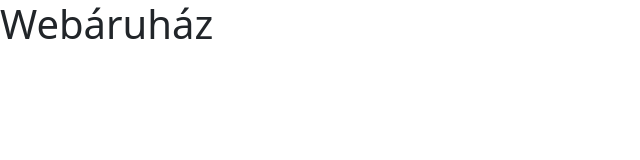
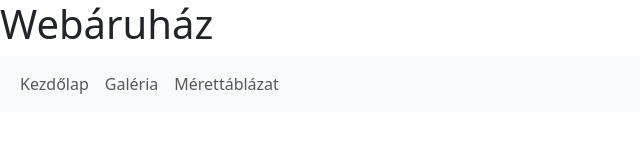
Before and after one commit to Zerghorda/webaruhaz, a plain HTML site: page index.html in a window 1280 px wide. Shown: the whole page, without its empty margins (0-640 px from the left). Drawn offline with nearby package versions, Linux system fonts and the light colour scheme.

Commit message:
nav kész

```diff
--- a/index.html
+++ b/index.html
@@ -14,7 +14,21 @@
   <body>
     <main>
       <header><p class="h1">Webáruház</p></header>
-      <nav></nav>
+      <nav class="navbar navbar-expand-sm bg-light">
+        <div class="container-fluid">
+          <ul class="navbar-nav">
+            <li class="nav-item">
+              <a class="nav-link" href="#">Kezdőlap</a>
+            </li>
+            <li class="nav-item">
+              <a class="nav-link" href="#">Galéria</a>
+            </li>
+            <li class="nav-item">
+              <a class="nav-link" href="#">Mérettáblázat</a>
+            </li>
+          </ul>
+        </div>
+      </nav>
       <aside></aside>
       <article></article>
       <aside></aside>
```
Also changed, not shown: admin.html (+22 -1 lines), tablazat.html (+9 -2 lines).
